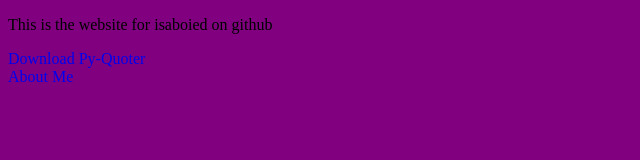
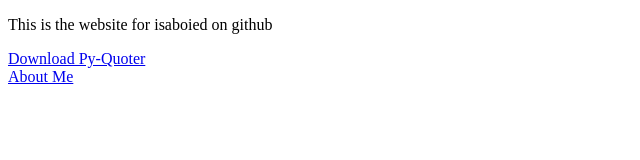
Before and after one commit to isaboied/isaboied.github.io, a plain HTML site: page index.html in a window 1280 px wide. Shown: the whole page, without its empty margins (0-640 px from the left). Drawn offline with Linux system fonts and the light colour scheme.

Commit message:
updated index

```diff
--- a/index.html
+++ b/index.html
@@ -4,15 +4,8 @@
 <link rel="preconnect" href="https://fonts.googleapis.com">
 <link rel="preconnect" href="https://fonts.gstatic.com" crossorigin>
 <link href="https://fonts.googleapis.com/css2?family=Amatic+SC:wght@700&display=swap" rel="stylesheet">
+</head>
     <title>Amazing Website</title>
-    <style>
-        body {
-            background-color:purple;}
-        a {
-            text-decoration: none;
-        }
-    </style>
-</head>
 <body>
     <p>This is the website for isaboied on github</p>
     <a href="https://www.github.com/isaboied/pyquoter">Download Py-Quoter</a><br>
```
